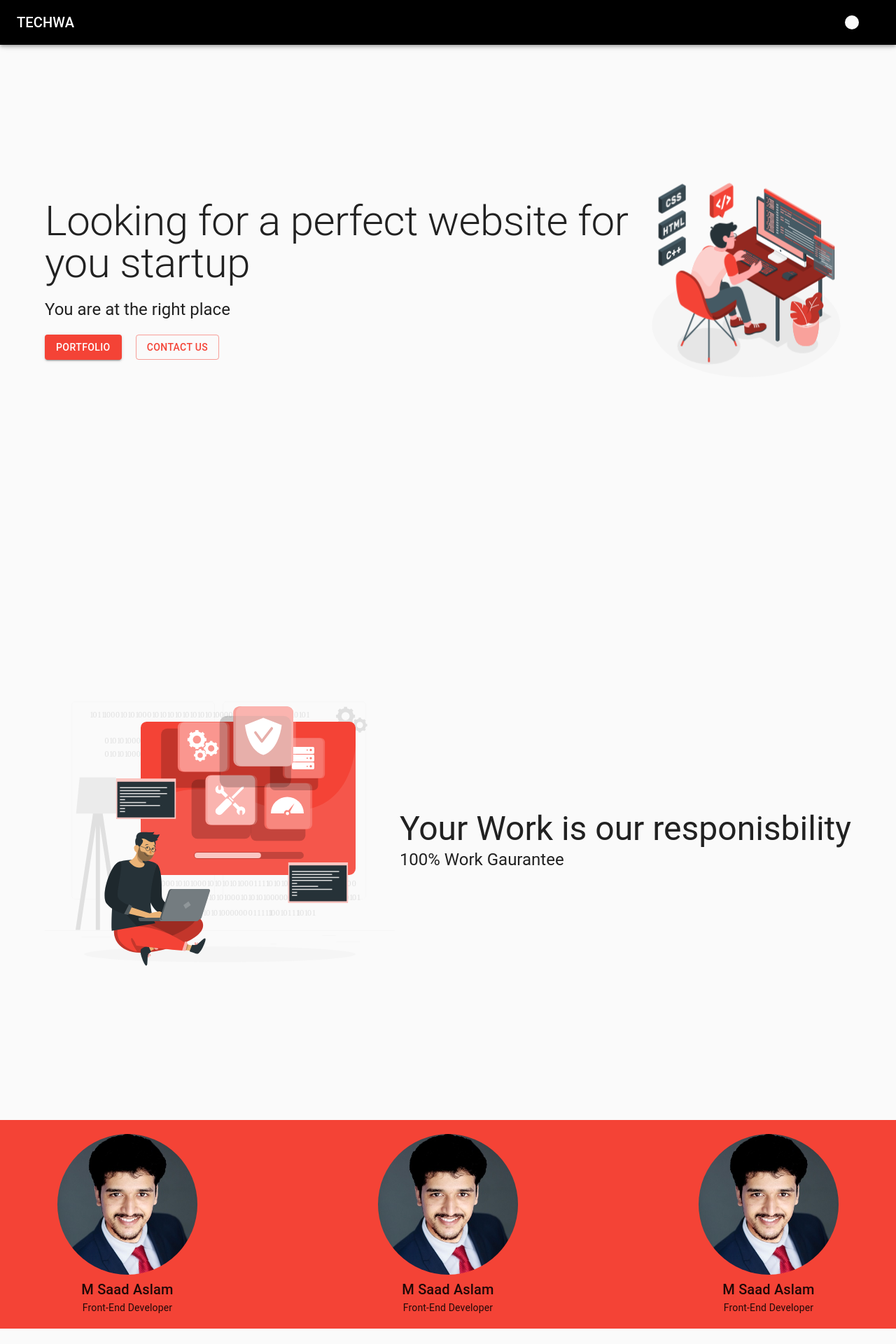
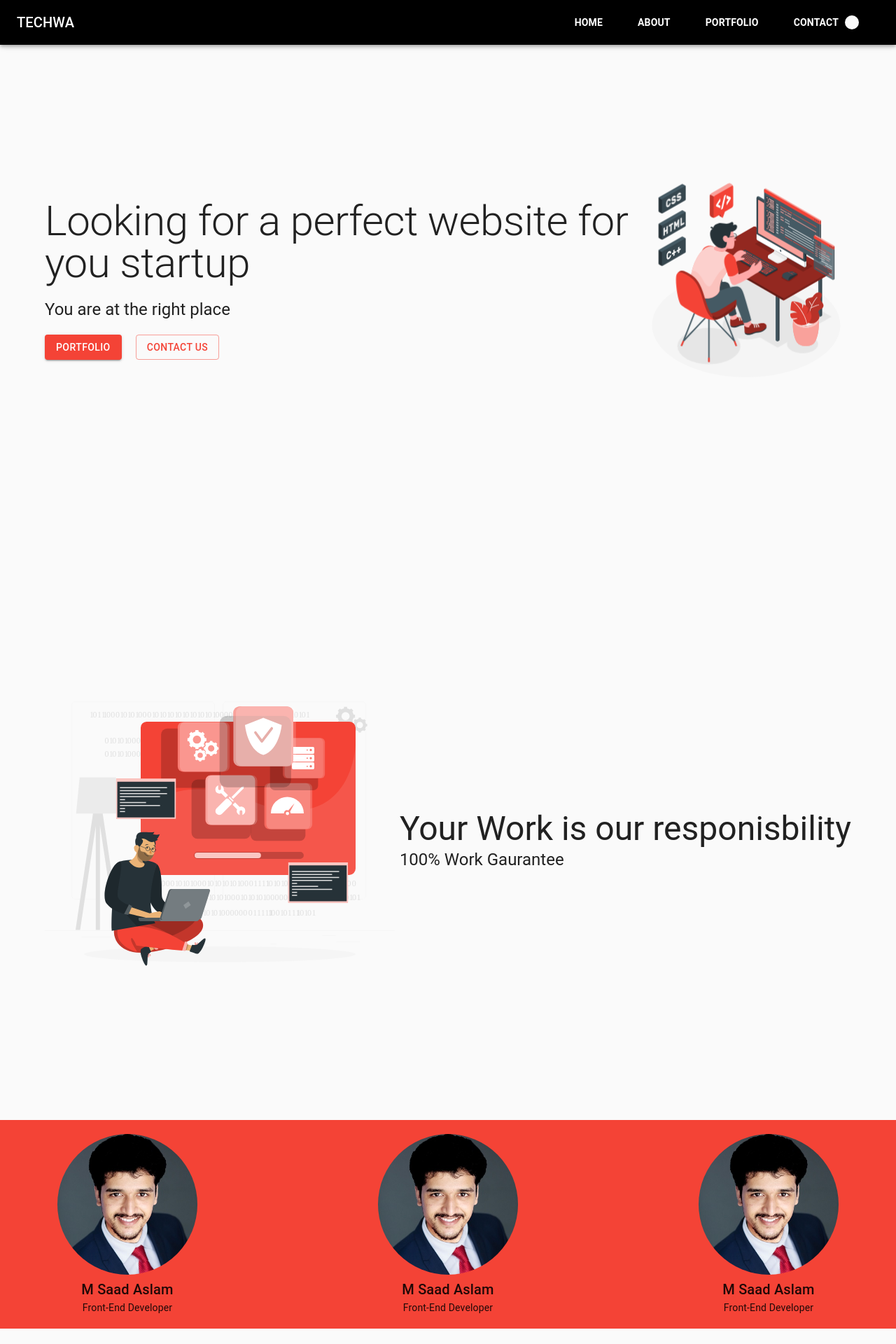
Before and after one commit to saadusufzai/TECHWA-web-hosting-React-App, a React (Create React App) app: page / in a window 1280 px wide. Shown: the top 1920 px of the page at 70% size. Built offline with nearby package versions, Linux system fonts and the light colour scheme.

Commit message:
menu and tooltip

```diff
--- a/src/components/Contact.js
+++ b/src/components/Contact.js
@@ -2,6 +2,9 @@ import React from "react";
 import classes from "../css/Contact.module.css";
 import { Typography } from "@material-ui/core";
 import { motion } from "framer-motion";
+
+import Zoom from "react-reveal/Zoom";
+import Fade from "react-reveal/Fade";
 
 import saad from "../images/3.JPG";
 const Contact = () => {
@@ -10,7 +13,7 @@ const Contact = () => {
     visible: { opacity: 1, transition: { duration: 2 } },
   };
   return (
-    <div className={classes.contactBox}>
+  <Fade down>  <div className={classes.contactBox}>
       <div className={classes.boxes}>
         <div className={classes.box}>
           <div className={classes.image}>
@@ -36,7 +39,7 @@ const Contact = () => {
           <Typography variant=""> Front-End Developer </Typography>
         </div>
       </div>
-    </div>
+    </div></Fade>
   );
 };
 
--- a/src/components/Header.js
+++ b/src/components/Header.js
@@ -5,6 +5,7 @@ import Toolbar from "@material-ui/core/Toolbar";
 import Typography from "@material-ui/core/Typography";
 import Button from "@material-ui/core/Button";
 import Switch from '@material-ui/core/Switch'
+import { Tooltip } from "@material-ui/core";
 
 const useStyles = makeStyles((theme) => ({
   root: {
@@ -13,6 +14,7 @@ const useStyles = makeStyles((theme) => ({
   title: {
     flexGrow: 1,
   },
+
 }));
 
 
@@ -27,13 +29,20 @@ const Header = ({ darkMode,setDarkMode}) => {
           <Typography color='inherit' variant="h6" className={classes.title}>
             TECHWA
           </Typography>
-          <Button >Dark Mode</Button>
+          <ul className='menu'>
+            <li><a>HOME</a></li>
+            <li><a>ABOUT</a></li>
+            <li><a>PORTFOLIO</a></li>
+            <li><a>CONTACT</a></li>
+          </ul>
+        <Tooltip title='Toggle Dark/Light Theme'>
           <Switch
         checked={darkMode}
         onChange={()=>setDarkMode(!darkMode)}
 
-      />
+      /></Tooltip>
         </Toolbar>
+
       </AppBar>
     </div>
   );
--- a/src/index.css
+++ b/src/index.css
@@ -143,3 +143,18 @@ li i{
   margin-top: 20px !important;
   font-weight: 600 !important;
 }
+
+.menu{
+  list-style: none;
+  display: flex;
+
+}
+.menu li{
+  cursor: pointer;
+  margin-left:50px;
+  font-weight: 600;
+}
+
+.menu li:hover{
+  opacity: 0.9;
+}
```
